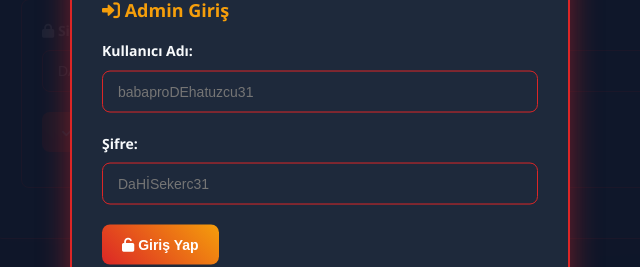
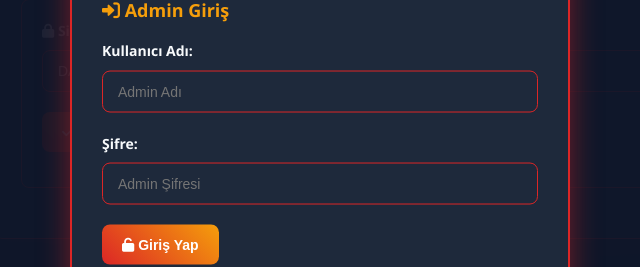
Before and after one commit to 1122334aa/dabbe-checker, a website: page index.html in a window 1280 px wide. Both pictures are taken after a click on the button "Admin". Shown: the part 277-544 px from the top of the page, 320-960 px from the left. Drawn offline with Linux system fonts and the light colour scheme.

Commit message:
Update index.html

```diff
--- a/index.html
+++ b/index.html
@@ -802,11 +802,11 @@
                 <h3><i class="fas fa-sign-in-alt"></i> Admin Giriş</h3>
                 <div class="form-group">
                     <label>Kullanıcı Adı:</label>
-                    <input type="text" id="adminUsername" placeholder="babaproDEhatuzcu31">
+                    <input type="text" id="adminUsername" placeholder="Admin Adı">
                 </div>
                 <div class="form-group">
                     <label>Şifre:</label>
-                    <input type="password" id="adminPassword" placeholder="DaHİSekerc31">
+                    <input type="password" id="adminPassword" placeholder="Admin Şifresi">
                 </div>
                 <button onclick="adminLogin()">
                     <i class="fas fa-unlock"></i> Giriş Yap
```
